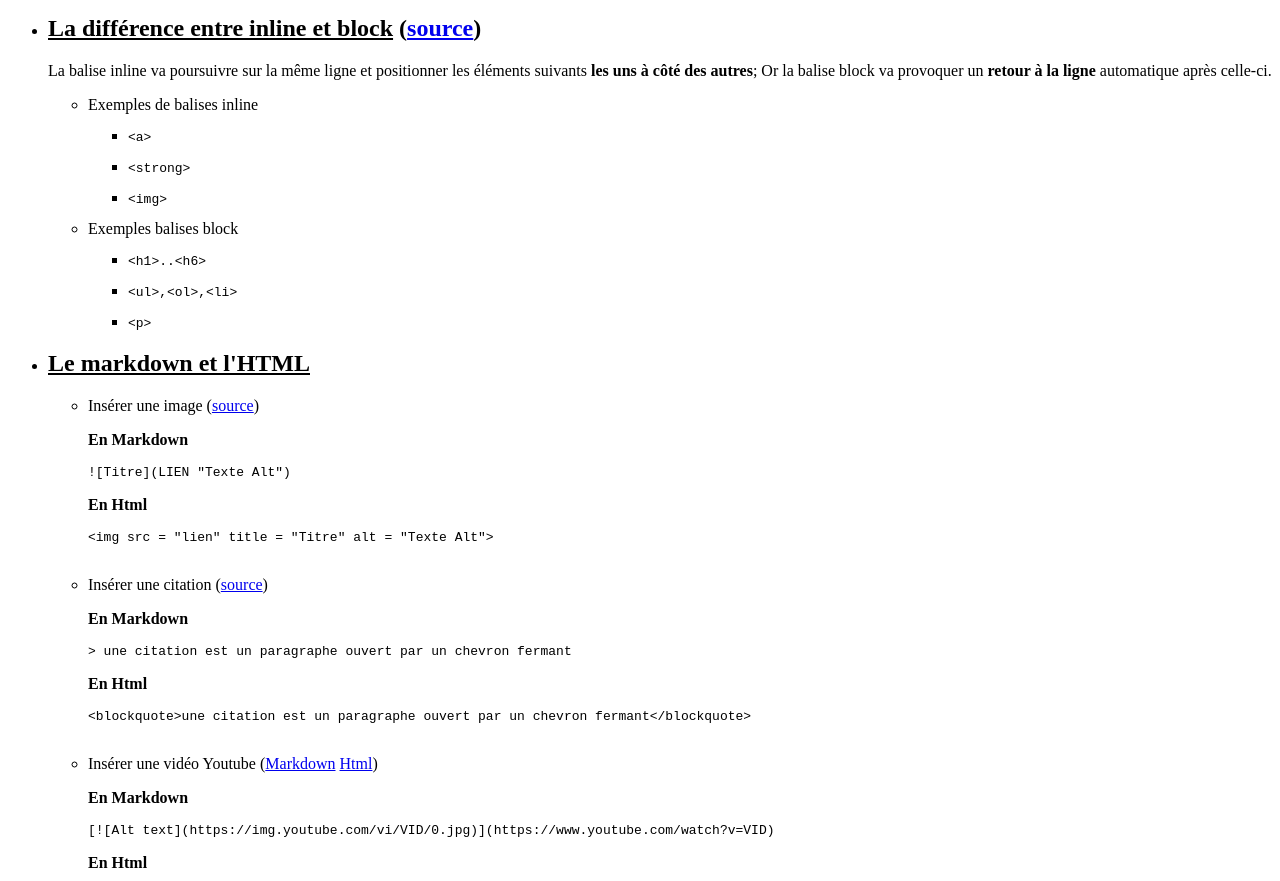
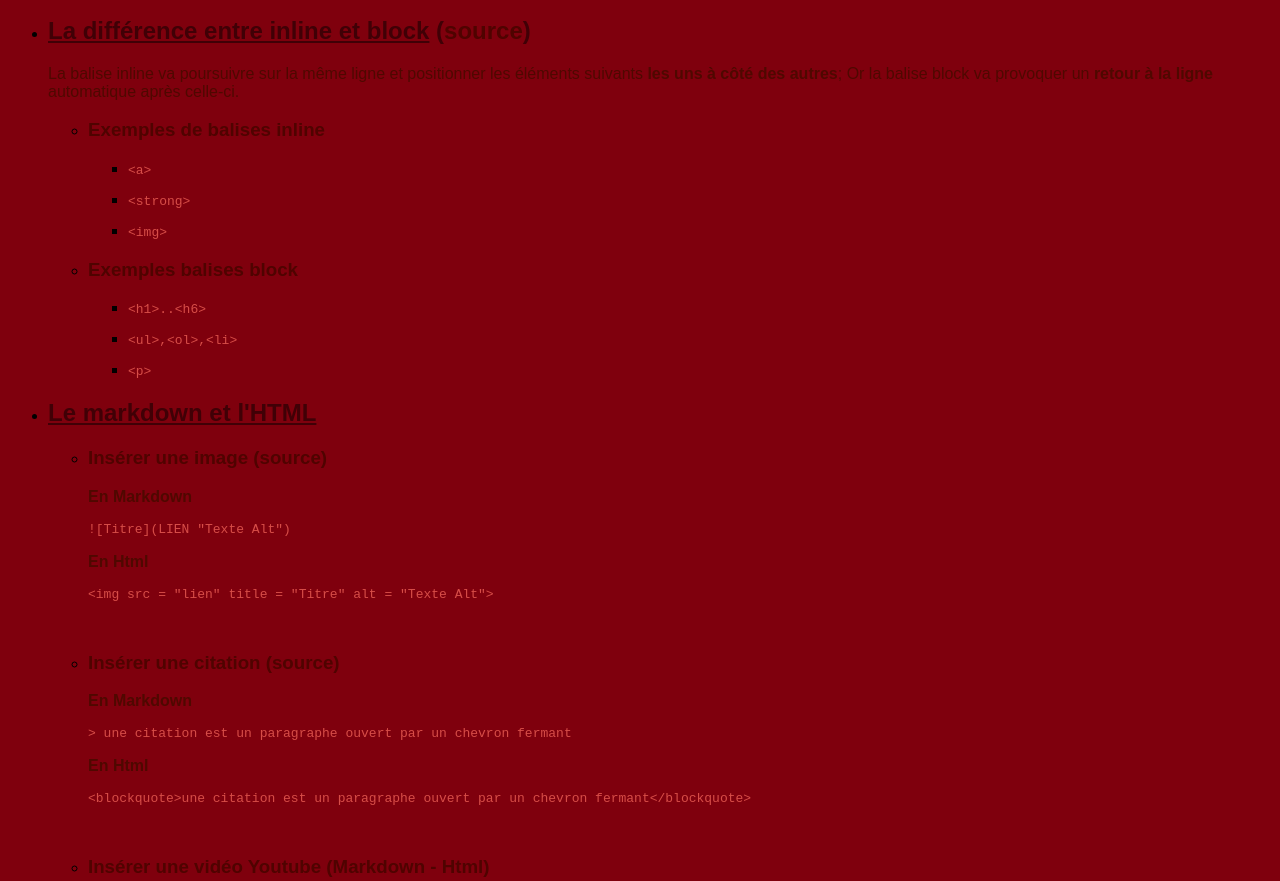
Before and after one commit to FredericBinon/HTML-Basic, a plain HTML site: page Exercice-1-Les-bases/index.html in a window 1280 px wide. Shown: the part 669-1550 px from the top of the page. Drawn offline with Linux system fonts and the light colour scheme.

Commit message:
Ajout du css

```diff
--- a/Exercice-1-Les-bases/index.html
+++ b/Exercice-1-Les-bases/index.html
@@ -1,6 +1,7 @@
 <!DOCTYPE html>
 <html lang="en">
 <head>
+  <link rel="stylesheet" type="text/css" href="style.css">
   <meta charset="UTF-8">
   <meta name="viewport" content="width=device-width, initial-scale=1.0">
   <meta http-equiv="X-UA-Compatible" content="ie=edge">
@@ -31,13 +32,13 @@
   <li><h2><u>La différence entre inline et block</u> (<a href="http://www.css-faciles.com/bloc-en-ligne.php" target = "_blank">source</a>)</h2></li>
     <p>La balise inline va poursuivre sur la même ligne et positionner les éléments suivants <strong>les uns à côté des autres</strong>; Or la balise block va provoquer un <strong>retour à la ligne</strong> automatique après celle-ci.</br>
       <ul>
-        <li>Exemples de balises inline</li>
+        <li><h3>Exemples de balises inline</h3></li>
           <ul>
             <li><xmp><a></xmp></li>
             <li><xmp><strong></xmp></li>
             <li><xmp><img></xmp></li>
           </ul>
-        <li>Exemples balises block</li>
+        <li><h3>Exemples balises block</h3></li>
           <ul>
             <li><xmp><h1>..<h6></xmp></li>
             <li><xmp><ul>,<ol>,<li></xmp></li>
@@ -46,17 +47,17 @@
       </ul>
   <li><h2><u>Le markdown et l'HTML</u></h2></li>
     <ul>
-      <li>Insérer une image (<a href="https://blog.wax-o.com/2014/04/tutoriel-un-guide-pour-bien-commencer-avec-markdown/" target = "_blank">source</a>)</li>
+      <li><h3>Insérer une image (<a href="https://blog.wax-o.com/2014/04/tutoriel-un-guide-pour-bien-commencer-avec-markdown/" target = "_blank">source</a>)</h3></li>
         <p><strong>En Markdown</strong></br>
           <xmp>![Titre](LIEN "Texte Alt")</xmp>
         <p><strong>En Html</strong></p>
           <xmp><img src = "lien" title = "Titre" alt = "Texte Alt"></xmp></br>
-      <li>Insérer une citation (<a href="https://blog.wax-o.com/2014/04/tutoriel-un-guide-pour-bien-commencer-avec-markdown/" target = "_blank">source</a>)</li>
+      <li><h3>Insérer une citation (<a href="https://blog.wax-o.com/2014/04/tutoriel-un-guide-pour-bien-commencer-avec-markdown/" target = "_blank">source</a>)</h3></li>
         <p><strong>En Markdown</strong></br>
           <xmp>> une citation est un paragraphe ouvert par un chevron fermant</xmp>
         <p><strong>En Html</strong></p>
           <xmp><blockquote>une citation est un paragraphe ouvert par un chevron fermant</blockquote></xmp></br>
-      <li>Insérer une vidéo Youtube (<a href="https://damien.pobel.fr/post/youtube-video-github/" target = "_blank">Markdown</a> <a href="https://forum.alsacreations.com/topic-1-77736-1-Inserer-une-video-dans-un-code-html.html" target = "_blank">Html</a>)</li>
+      <li><h3>Insérer une vidéo Youtube (<a href="https://damien.pobel.fr/post/youtube-video-github/" target = "_blank">Markdown</a> - <a href="https://forum.alsacreations.com/topic-1-77736-1-Inserer-une-video-dans-un-code-html.html" target = "_blank">Html</a>)</h3></li>
         <p><strong>En Markdown</strong></br>
           <xmp>[![Alt text](https://img.youtube.com/vi/VID/0.jpg)](https://www.youtube.com/watch?v=VID)</xmp>
         <p><strong>En Html</strong></p>
```
